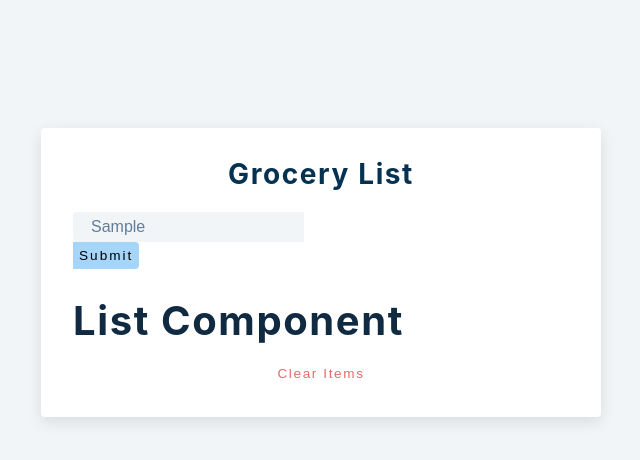
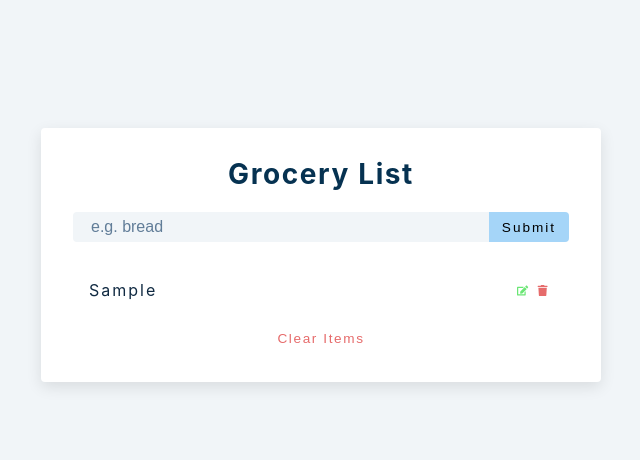
Before and after one commit to dodytrifa/shopping-list, a React (Create React App) app: page / in a window 1280 px wide. Both pictures are taken after typing "Sample" into the empty fields and a click on the button "Submit". Shown: the top 460 px of the page, without its empty margins (319-959 px from the left). Built offline with nearby package versions, Linux system fonts and the light colour scheme.

Commit message:
add props and render item

```diff
--- a/src/App.js
+++ b/src/App.js
@@ -11,7 +11,17 @@
 
   const handleSubmit = (e) => {
     e.preventDefault()
-    console.log('hello');
+    if(!name) {
+
+    }
+    else if(name && isEditing) {
+
+    }
+    else {
+      const newItem = {id: new Date().getTime().toString(),title:name};
+      setList([...list, newItem]);
+      setName('')
+    }
   }
 
   return (
@@ -21,6 +31,8 @@
         alert.show && <Alert/>
       }
       <h3>grocery list</h3>
+      <div className="form-control">
+
         <input
         type="text"
         className="grocery"
@@ -31,13 +43,16 @@
         <button type="submit" className="submit-btn">
           {isEditing ? 'edit' : 'submit'}
         </button>
+        </div>
       </form>
-      <div className='grocery-container'>
-        <List/>
-        <button className='clear-btn'>
-          clear items
-        </button>
-      </div>
+      {list.length > 0 &&
+        <div className='grocery-container'>
+          <List items={list}/>
+          <button className='clear-btn'>
+            clear items
+          </button>
+        </div>
+      }
     </section>
   )
 }
--- a/src/List.js
+++ b/src/List.js
@@ -1,7 +1,26 @@
 import React from 'react'
 import { FaEdit, FaTrash } from 'react-icons/fa'
-const List = () => {
-  return <h2>list component</h2>
+const List = ({items}) => {
+  return (
+    <div className="grocery-list">
+      {items.map((item) =>{
+        const {id, title} = item
+        return (
+        <article key={id} className="grocery-item">
+          <p className="title">{title}</p>
+          <div className="btn-container">
+            <button type="button" className="edit-btn">
+              <FaEdit/>
+            </button>
+            <button type="button" className="delete-btn">
+              <FaTrash/>
+            </button>
+          </div>
+        </article>
+        )
+      })}
+    </div>
+  )
 }
 
 export default List
```
